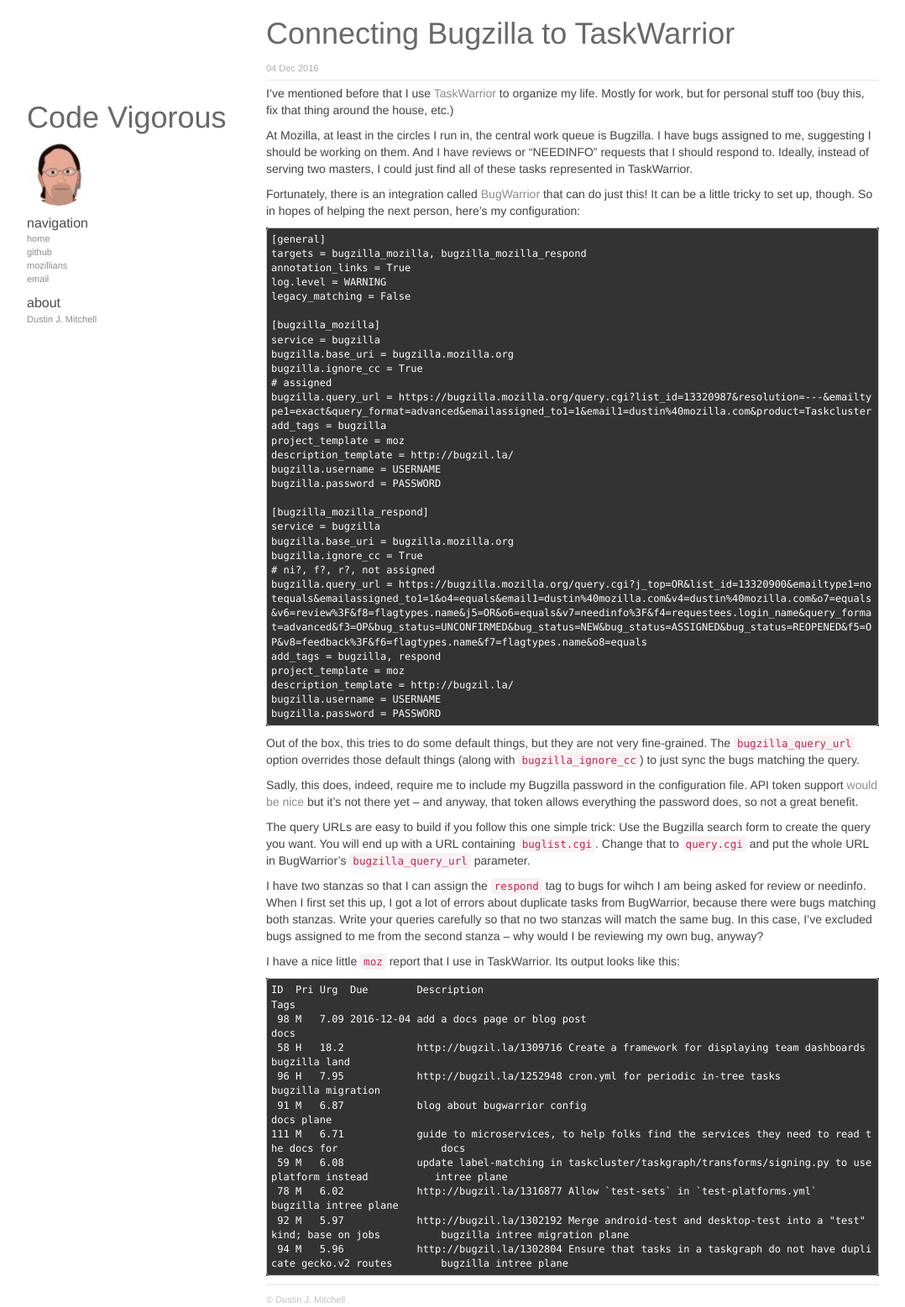
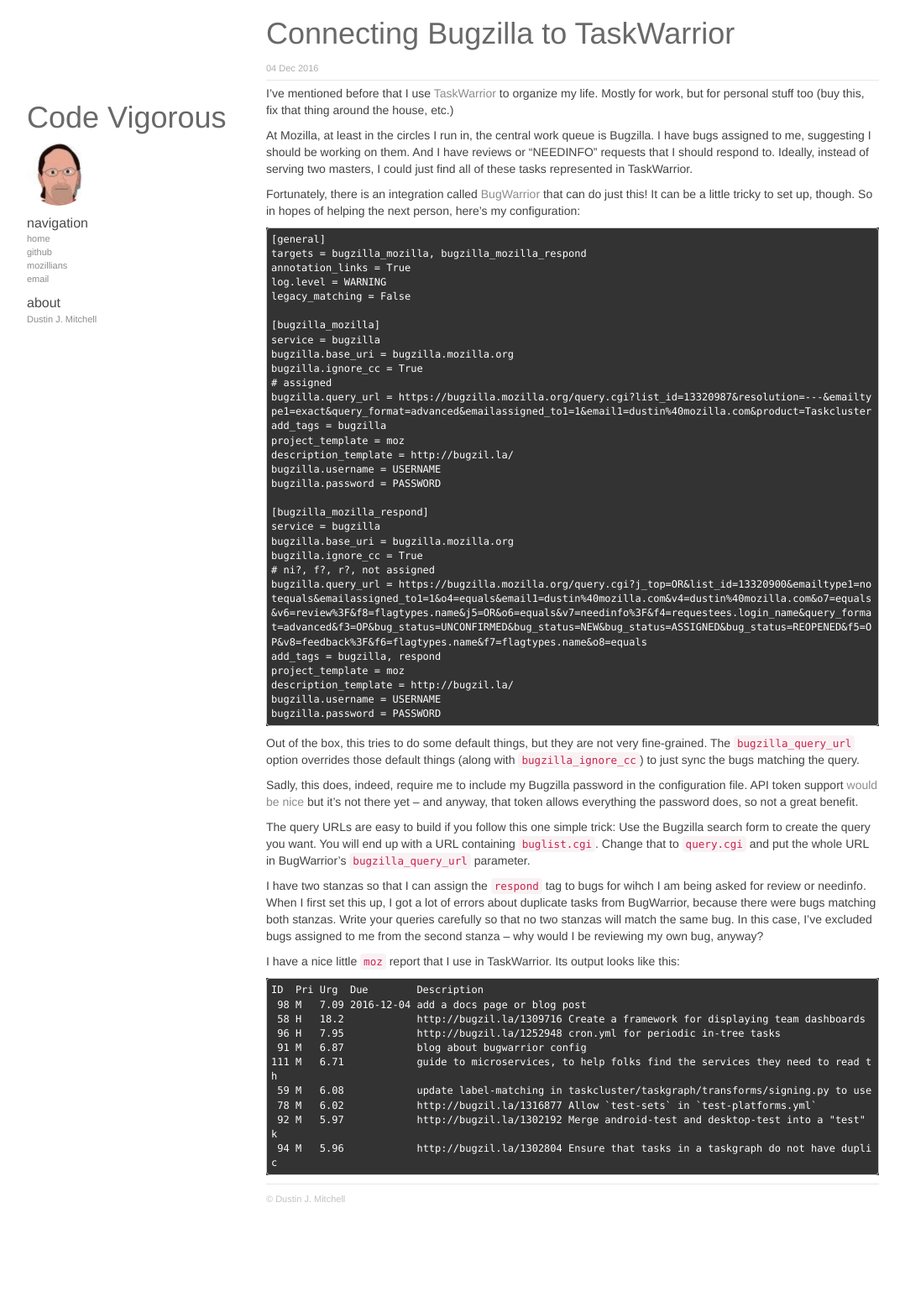
Before and after one commit to djmitche/code.v.igoro.us, a Jekyll site: the page built from _posts/2016-12-04-taskwarrior-bugwarrior.md, in a window 1280 px wide. Shown: the whole page at 84% size, without its empty margins (53-1131 px from the left). Built offline with Jekyll 4.4.1, drawn with Linux system fonts in a browser that asks for light colours; nearby versions of some CDN libraries; library files that are not in the unit come from our copies; comment, search, counter and statistics services are not loaded; after the commit the page ends 1437 px from its top, so only the background shows below that.

Commit message:
remove line-wrap

```diff
--- a/_posts/2016-12-04-taskwarrior-bugwarrior.md
+++ b/_posts/2016-12-04-taskwarrior-bugwarrior.md
@@ -65,13 +65,13 @@
 I have a nice little `moz` report that I use in TaskWarrior.
 Its output looks like this:
 
-	ID  Pri Urg  Due        Description                                                                                            Tags
-	 98 M   7.09 2016-12-04 add a docs page or blog post                                                                           docs
-	 58 H   18.2            http://bugzil.la/1309716 Create a framework for displaying team dashboards                             bugzilla land
-	 96 H   7.95            http://bugzil.la/1252948 cron.yml for periodic in-tree tasks                                           bugzilla migration
-	 91 M   6.87            blog about bugwarrior config                                                                           docs plane
-	111 M   6.71            guide to microservices, to help folks find the services they need to read the docs for                 docs
-	 59 M   6.08            update label-matching in taskcluster/taskgraph/transforms/signing.py to use platform instead           intree plane
-	 78 M   6.02            http://bugzil.la/1316877 Allow `test-sets` in `test-platforms.yml`                                     bugzilla intree plane
-	 92 M   5.97            http://bugzil.la/1302192 Merge android-test and desktop-test into a "test" kind; base on jobs          bugzilla intree migration plane
-	 94 M   5.96            http://bugzil.la/1302804 Ensure that tasks in a taskgraph do not have duplicate gecko.v2 routes        bugzilla intree plane
+	ID  Pri Urg  Due        Description
+	 98 M   7.09 2016-12-04 add a docs page or blog post
+	 58 H   18.2            http://bugzil.la/1309716 Create a framework for displaying team dashboards
+	 96 H   7.95            http://bugzil.la/1252948 cron.yml for periodic in-tree tasks
+	 91 M   6.87            blog about bugwarrior config
+	111 M   6.71            guide to microservices, to help folks find the services they need to read th
+	 59 M   6.08            update label-matching in taskcluster/taskgraph/transforms/signing.py to use
+	 78 M   6.02            http://bugzil.la/1316877 Allow `test-sets` in `test-platforms.yml`
+	 92 M   5.97            http://bugzil.la/1302192 Merge android-test and desktop-test into a "test" k
+	 94 M   5.96            http://bugzil.la/1302804 Ensure that tasks in a taskgraph do not have duplic
```
